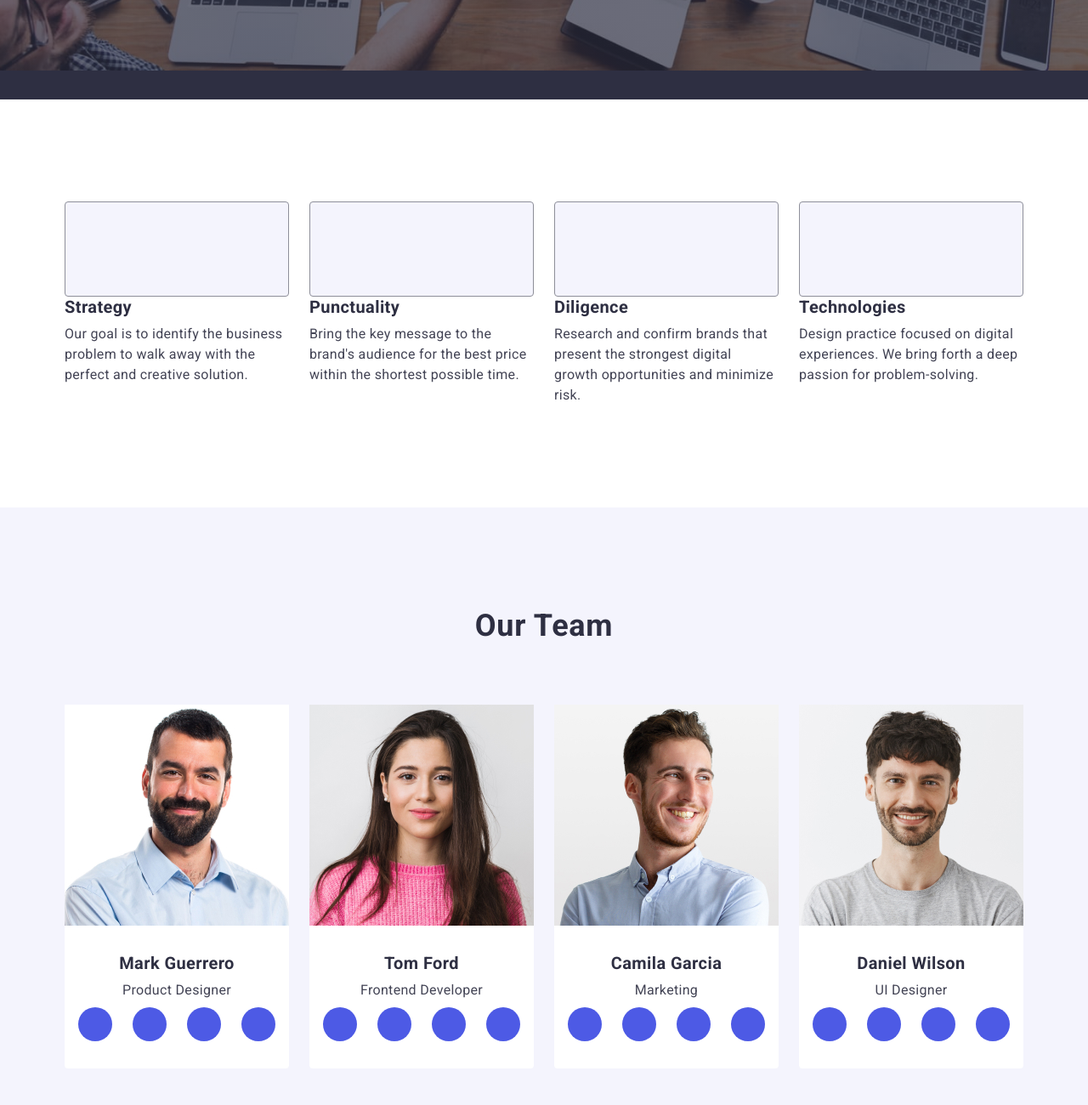
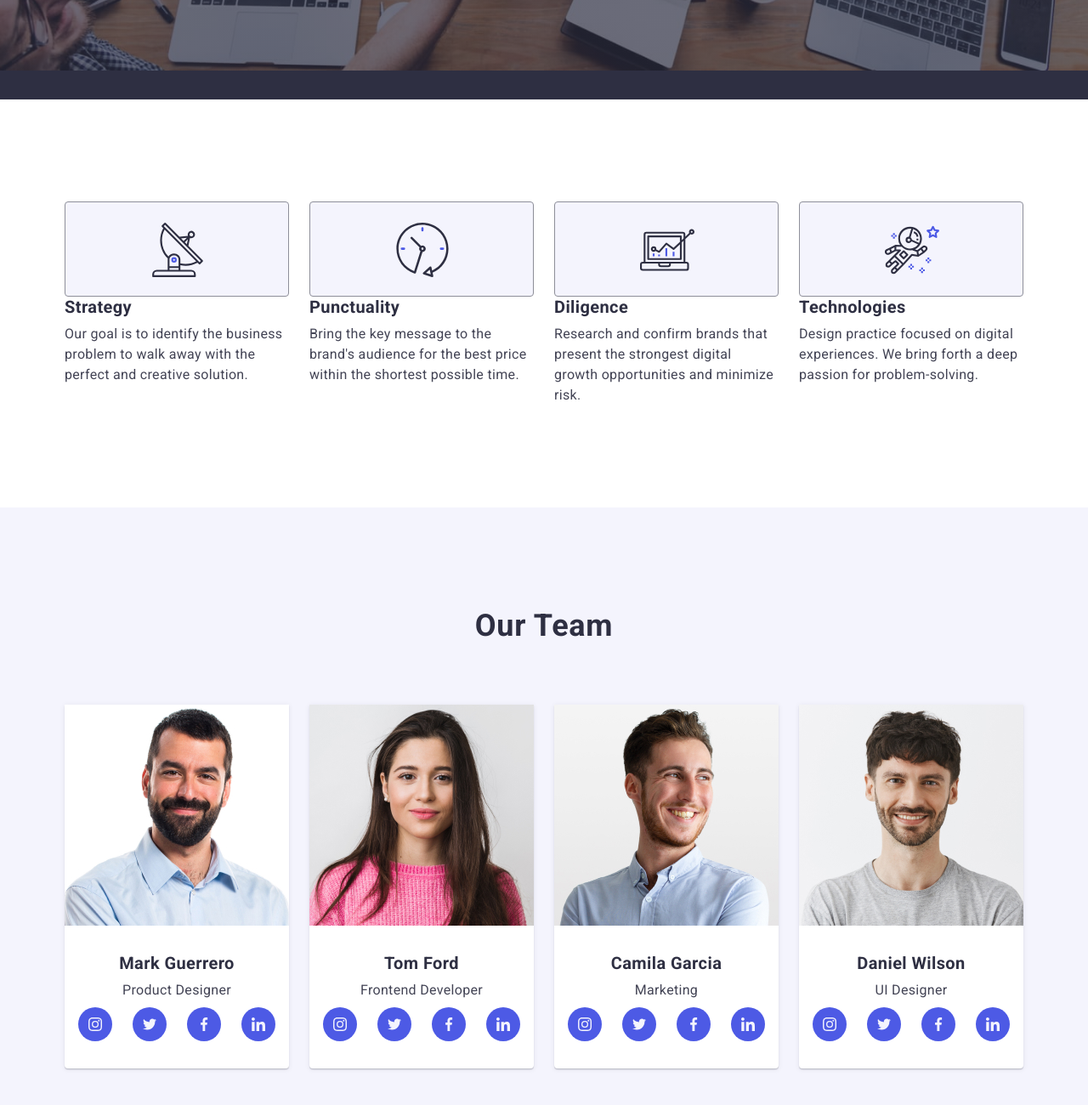
Before and after one commit to ZaietsMariana/goit-markup-hw-04, a plain HTML site: page index.html in a window 1280 px wide. Shown: the part 556-1856 px from the top of the page at 85% size. Drawn offline with nearby package versions, Linux system fonts and the light colour scheme.

Commit message:
Update css\style.css

```diff
--- a/css/style.css
+++ b/css/style.css
@@ -224,16 +224,25 @@
 width: calc((100% - 72px) / 4);
 }
 
-.strengths-item::before{
+.trengths-icon-container{
+border-radius: 4px;
+border: 1px solid #8E8F99;
+background: #F4F4FD;
+width: 264px;
+height: 112px;
+flex-shrink: 0;
+padding: 24px 100px;
+}
+
+.strengths-icon{
+  width: 64px;
+  height: 64px;
+  background-position: center;
+  background-repeat: no-repeat;
+  position: absolute;
+  background-size: contain;
+  color: #2E2F42;
   content: "";
-  display: block;
-  height: 112px;
-  background-size: contain;
-  background-repeat: no-repeat;
-  background-position: center;
-  border-radius: 4px;
-  border: 1px solid  #8E8F99;
-  background:  #F4F4FD;
 }
 
 .strengths-title {
@@ -292,7 +301,9 @@
    background-color: #FFF;
    border-radius: 0px 0px 4px 4px;
    width: calc((100% - 72px) / 4);
+    box-shadow: 0px 2px 1px 0px rgba(46, 47, 66, 0.08), 0px 1px 1px 0px rgba(46, 47, 66, 0.16), 0px 1px 6px 0px rgba(46, 47, 66, 0.08);
     }
+
 
  .picture-team {
    width: 100%;
@@ -339,12 +350,17 @@
   flex-shrink: 0;
   background-color: #4D5AE5;
   border-radius: 50%;
+  padding: 12px;
 }
 
 .team-icon{
-  fill:#F4F4FD;
-  padding: 12px;
+  content: "";
+  fill:  #F4F4FD;
   background-position: center;
+  background-size: contain;
+  position: absolute;
+  background-repeat: no-repeat;
+
 }
 /* =============== */
 
--- a/index.html
+++ b/index.html
@@ -63,14 +63,23 @@
                 <h2 class="visually-hidden">Our strengths</h2>
                 <ul class="strengths-list">
                     <li class="strengths-item icon-antenna">
+                        <div class="trengths-icon-container">
+                            <svg class="strengths-icon" width="64" height="64">
+                                <use href="./images/icons.svg#icon-antenna"></use>
+                            </svg>
+                        </div>
                         <h3 class="strengths-title">Strategy</h3>
                         <p class="strengths-text">
                             Our goal is to identify the business
                             problem to walk away with the perfect and creative solution.
                         </p>
                     </li>
-
                     <li class="strengths-item icon-clock">
+                        <div class="trengths-icon-container">
+                            <svg class="strengths-icon" width="64" height="64">
+                                <use href="./images/icons.svg#icon-clock"></use>
+                            </svg>
+                        </div>
                         <h3 class="strengths-title">Punctuality</h3>
                         <p class="strengths-text">Bring the key message to the brand's audience for the best price
                             within the
@@ -81,12 +90,22 @@
                     </li>
 
                     <li class="strengths-item icon-diagram">
+                        <div class="trengths-icon-container">
+                            <svg class="strengths-icon" width="64" height="64">
+                                <use href="./images/icons.svg#icon-diagram"></use>
+                            </svg>
+                        </div>
                         <h3 class="strengths-title">Diligence</h3>
                         <p class="strengths-text">Research and confirm brands that present the strongest digital growth
                             opportunities and minimize risk.
                         </p>
                     </li>
                     <li class="strengths-item icon-astronaut">
+                        <div class="trengths-icon-container">
+                            <svg class="strengths-icon" width="64" height="64">
+                                <use href="./images/icons.svg#icon-astronaut"></use>
+                            </svg>
+                        </div>
                         <h3 class="strengths-title">Technologies</h3>
                         <p class="strengths-text">Design practice focused on digital experiences. We bring forth a deep
                             passion
```
Lines whose indentation alone changed are shown as unchanged.
